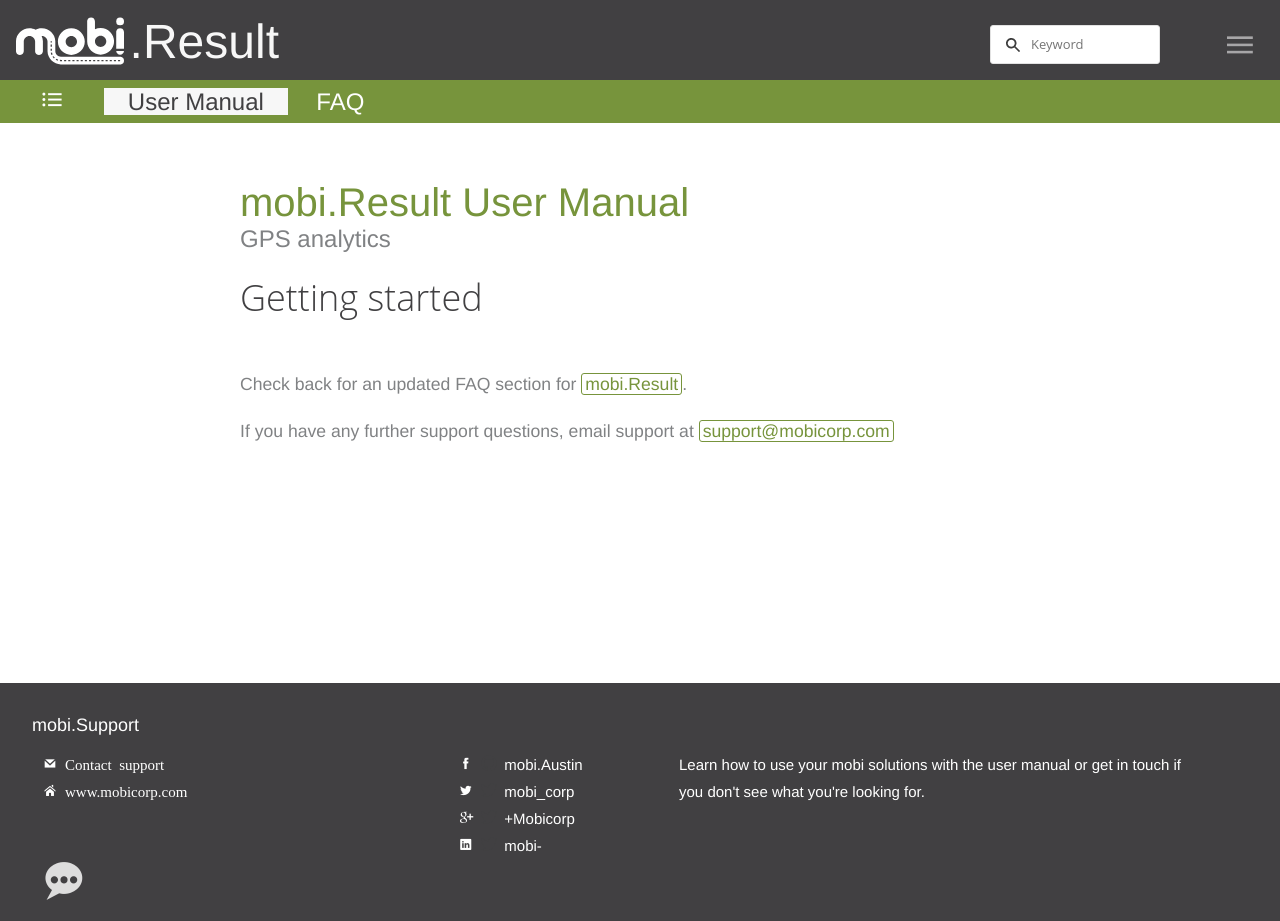
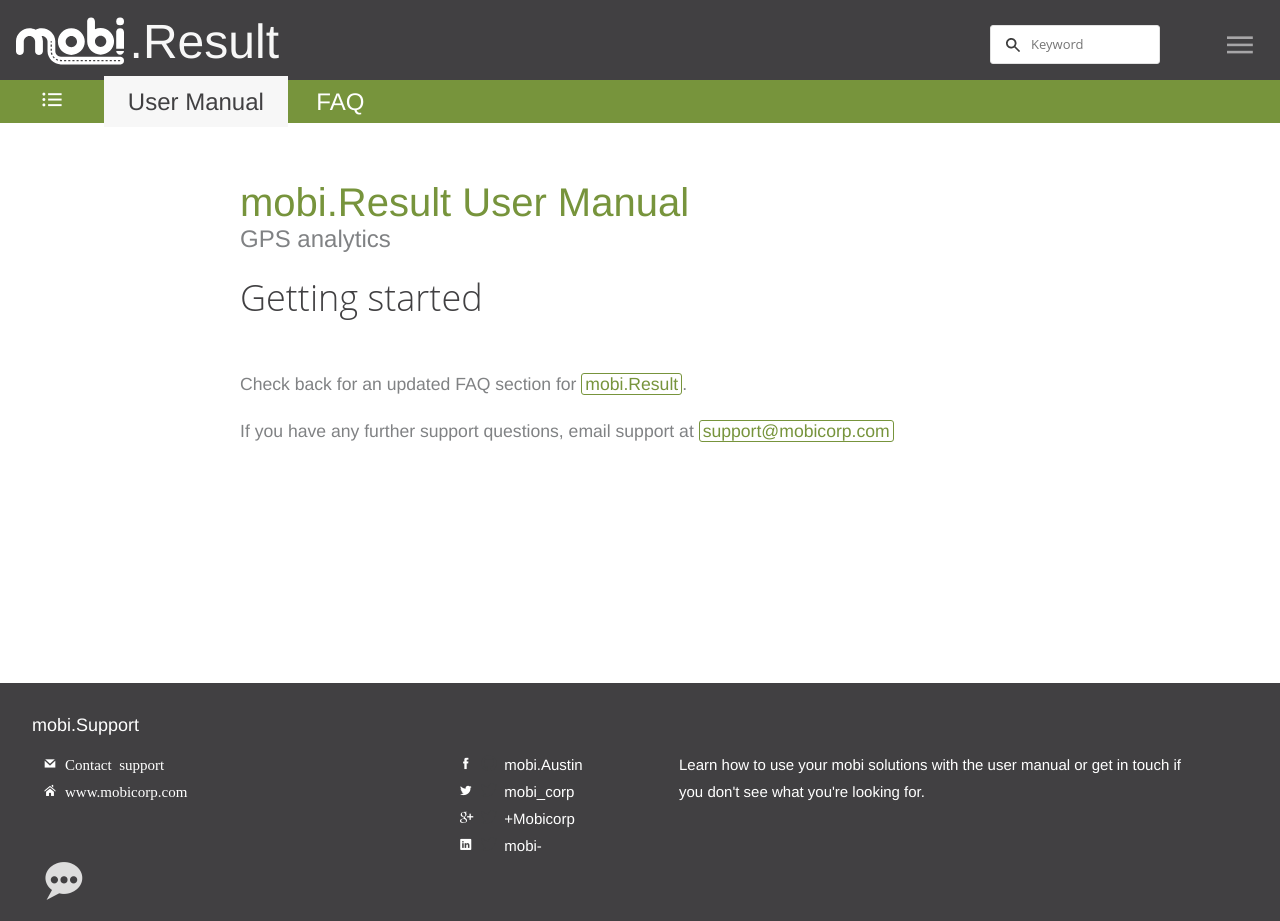
Before and after one commit to mobi-corp/user-guide, a Jekyll site: the page built from markdown/products/result.md, in a window 1280 px wide and 921 px high. Built offline with Jekyll 4.4.1, drawn with Linux system fonts in a browser that asks for light colours.

```diff
--- a/_sass/_header.scss
+++ b/_sass/_header.scss
@@ -91,7 +91,7 @@
   font-size: 1.5em;
   margin: 0;
   height: 1.8em;
-  padding: 0 1em;
+  padding: 0.5em 1em;
   &.selected, &:hover {
     background-color: $background-color;
     color: $black-color;
--- a/js/site-nav.js
+++ b/js/site-nav.js
@@ -43,7 +43,7 @@ menuItems.each(function(i){
 // Sass is in _header.scss
 
 // If page id is a product name then show the tabs
-if( $.inArray(pageId, products) === -1){
+if( $.inArray(pageId, products) === -1) {
   // Then hide tab items
   $(".tabs a").hide();
 }
```
